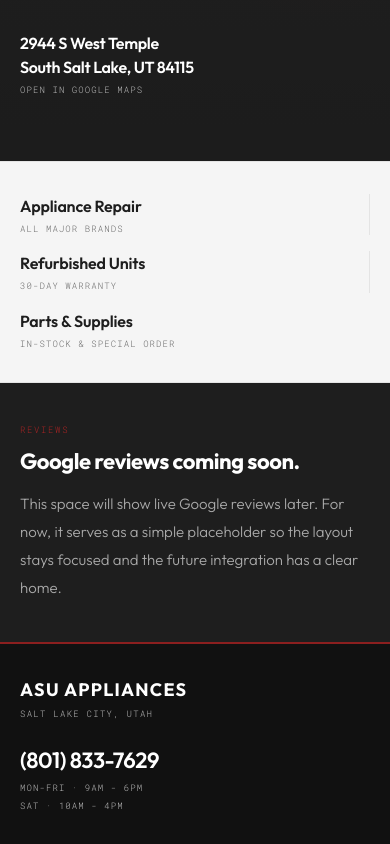
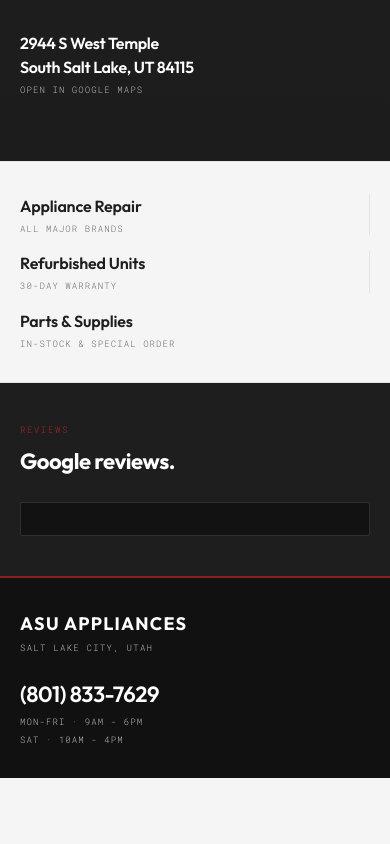
Before and after one commit to zenay910/asu-frontend, a Next.js app: page / in a window 390 px wide. Shown: the part 731-1575 px from the top of the page. After the commit the page ends 1509 px from the top, so only its background shows below. Built offline with nearby package versions, Linux system fonts and the light colour scheme.

Commit message:
google reviews

```diff
--- a/src/app/page.tsx
+++ b/src/app/page.tsx
@@ -1,4 +1,5 @@
 import Link from "next/link";
+import Script from "next/script";
 import type { Metadata } from "next";
 
 export const metadata: Metadata = {
@@ -201,21 +202,29 @@
         id="parts"
         className="border-t border-rule bg-charcoal px-5 py-10 text-white sm:px-12"
       >
-        <div className="mx-auto flex max-w-7xl flex-col gap-3 sm:flex-row sm:items-center sm:justify-between">
+        <div className="mx-auto flex max-w-7xl flex-col gap-6 sm:gap-8">
           <div>
             <div className="font-mono text-[9px] uppercase tracking-[0.18em] text-crimson-lt sm:text-[10px]">
               Reviews
             </div>
             <h2 className="mt-2 text-[22px] font-bold tracking-[-0.02em] text-white sm:text-[28px]">
-              Google reviews coming soon.
+              Google reviews.
             </h2>
           </div>
-          <p className="max-w-2xl text-[15px] leading-7 text-[#a9a9a9] sm:text-[16px]">
-            This space will show live Google reviews later. For now, it serves
-            as a simple placeholder so the layout stays focused and the future
-            integration has a clear home.
-          </p>
+
+          <div className="rounded-[2px] border border-[#2f2f2f] bg-[#121212] p-4 sm:p-6">
+            <div
+              id="featurable-367e2998-e895-442a-b6f5-3eeb61f89d71"
+              data-featurable-async=""
+            />
+          </div>
         </div>
+
+        <Script
+          src="https://featurable.com/assets/bundle.js"
+          strategy="afterInteractive"
+          charSet="UTF-8"
+        />
       </section>
 
       <footer
```
